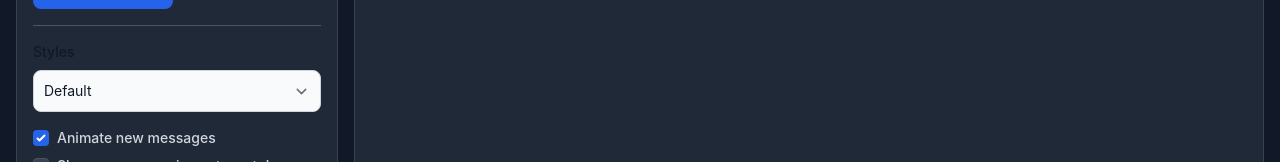
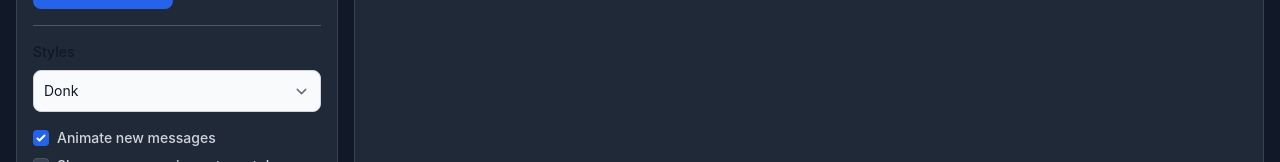
Before and after one commit to rvndl/twitch-chat-overlay, a Next.js app: page / in a window 1280 px wide. Shown: the part 186-348 px from the top of the page. Built offline with nearby package versions, Linux system fonts and the light colour scheme.

Commit message:
workaround: disable default style for now

```diff
--- a/src/components/controls.tsx
+++ b/src/components/controls.tsx
@@ -12,7 +12,7 @@ export const Controls = ({ onConnect, onSettingsChange }: Props) => {
   const [settings, setSettings] = useState<Settings>({
     animate: true,
     showNames: false,
-    style: "default",
+    style: "donk",
   });
 
   useEffect(() => {
@@ -89,7 +89,8 @@ export const Controls = ({ onConnect, onSettingsChange }: Props) => {
               setSettings((s) => ({ ...s, style: e.target.value as any }));
             }}
           >
-            <option value="default">Default</option>
+            {/* Disabled for now */}
+            {/* <option value="default">Default</option> */}
             <option value="donk">Donk</option>
             <option value="donkExtra">Extra donk</option>
             <option value="nymn">NymN</option>
```
